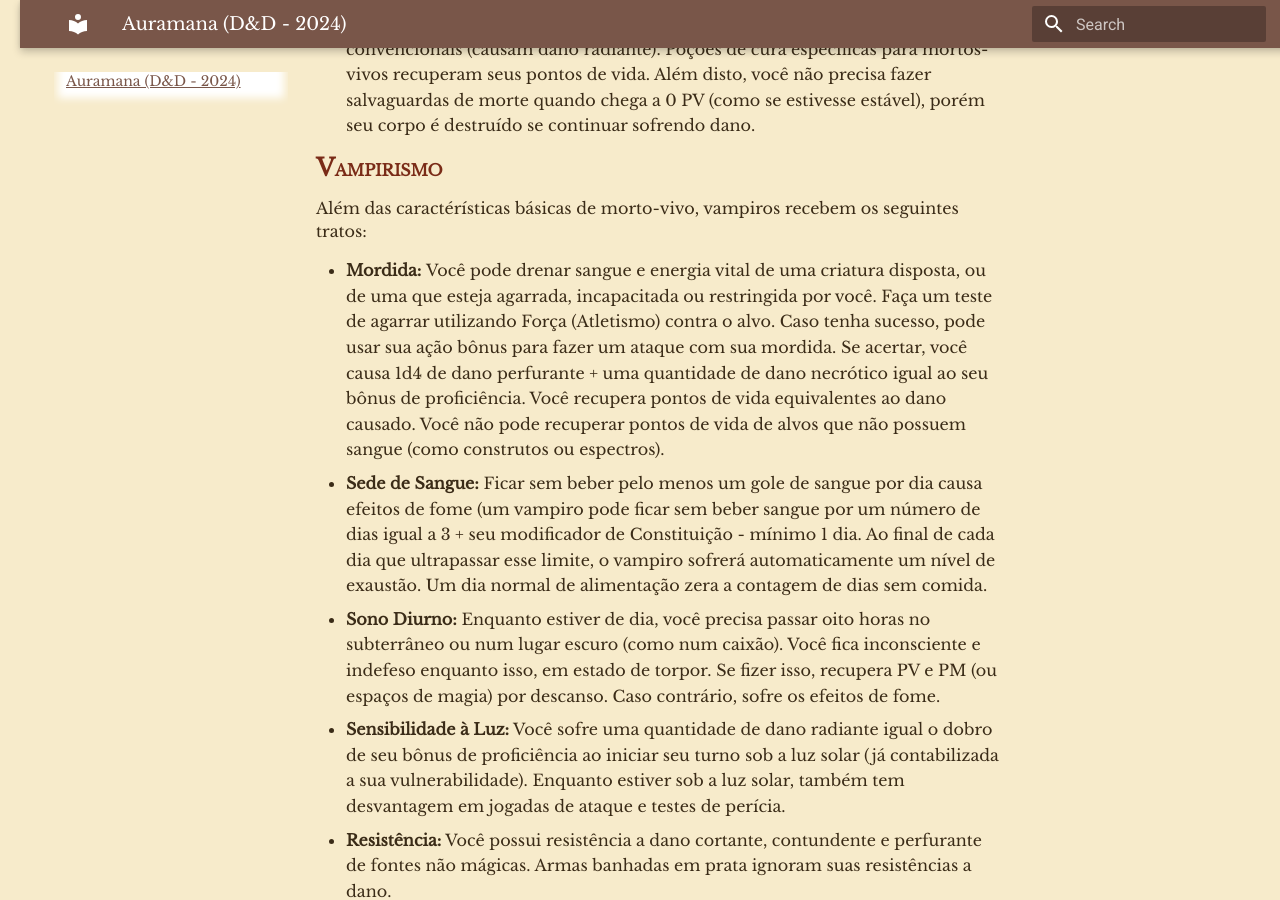
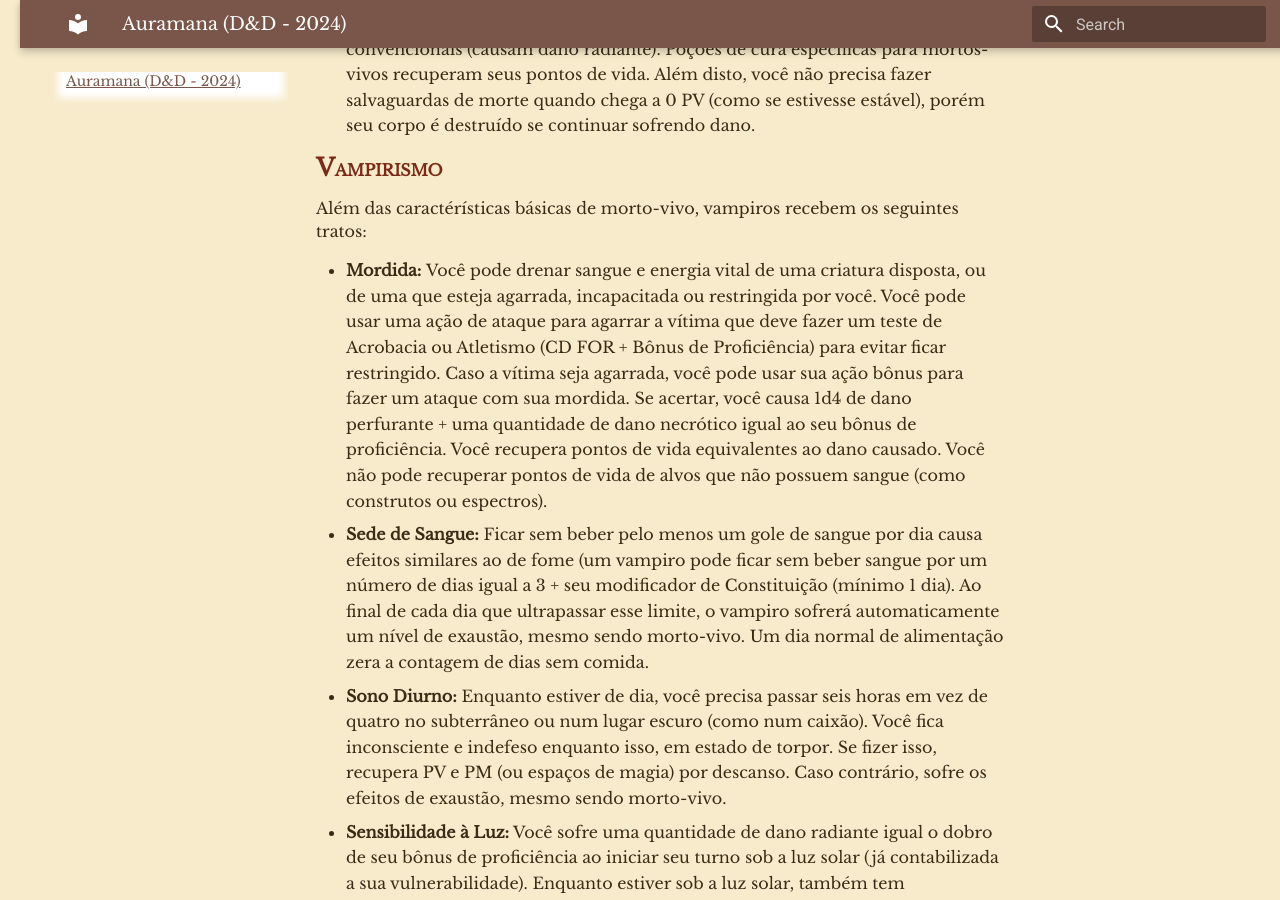
Before and after one commit to ozyssj/auramana-rpg, an MkDocs documentation site: the page built from docs/auramana-dnd.md, in a window 1280 px wide and 900 px high, scrolled down 12410 px. Built offline with MkDocs 1.6.1 and Material for MkDocs 9.7.7, drawn with Linux system fonts in a browser that asks for light colours.

Commit message:
fix vampiro

```diff
--- a/docs/auramana-dnd.md
+++ b/docs/auramana-dnd.md
@@ -450,9 +450,9 @@
       Além das caractérísticas básicas de morto-vivo, vampiros recebem os seguintes tratos:
     </p>
   <ul>
-    <li><strong>Mordida: </strong>Você pode drenar sangue e energia vital de uma criatura disposta, ou de uma que esteja agarrada, incapacitada ou restringida por você. Faça um teste de agarrar utilizando Força (Atletismo) contra o alvo. Caso tenha sucesso, pode usar sua ação bônus para fazer um ataque com sua mordida. Se acertar, você causa 1d4 de dano perfurante + uma quantidade de dano necrótico igual ao seu bônus de proficiência. Você recupera pontos de vida equivalentes ao dano causado. Você não pode recuperar pontos de vida de alvos que não possuem sangue (como construtos ou espectros).</li>
-    <li><strong>Sede de Sangue:</strong> Ficar sem beber pelo menos um gole de sangue por dia causa efeitos de fome (um vampiro pode ficar sem beber sangue por um número de dias igual a 3 + seu modificador de Constituição - mínimo 1 dia. Ao final de cada dia que ultrapassar esse limite, o vampiro sofrerá automaticamente um nível de exaustão. Um dia normal de alimentação zera a contagem de dias sem comida.</li>
-      <li><strong>Sono Diurno:</strong> Enquanto estiver de dia, você precisa passar oito horas no subterrâneo ou num lugar escuro (como num caixão). Você fica inconsciente e indefeso enquanto isso, em estado de torpor. Se fizer isso, recupera PV e PM (ou espaços de magia) por descanso. Caso contrário, sofre os efeitos de fome.</li>
+    <li><strong>Mordida: </strong>Você pode drenar sangue e energia vital de uma criatura disposta, ou de uma que esteja agarrada, incapacitada ou restringida por você. Você pode usar uma ação de ataque para agarrar a vítima que deve fazer um teste de Acrobacia ou Atletismo (CD FOR + Bônus de Proficiência) para evitar ficar restringido. Caso a vítima seja agarrada, você pode usar sua ação bônus para fazer um ataque com sua mordida. Se acertar, você causa 1d4 de dano perfurante + uma quantidade de dano necrótico igual ao seu bônus de proficiência. Você recupera pontos de vida equivalentes ao dano causado. Você não pode recuperar pontos de vida de alvos que não possuem sangue (como construtos ou espectros).</li>
+    <li><strong>Sede de Sangue:</strong> Ficar sem beber pelo menos um gole de sangue por dia causa efeitos similares ao de fome (um vampiro pode ficar sem beber sangue por um número de dias igual a 3 + seu modificador de Constituição (mínimo 1 dia). Ao final de cada dia que ultrapassar esse limite, o vampiro sofrerá automaticamente um nível de exaustão, mesmo sendo morto-vivo. Um dia normal de alimentação zera a contagem de dias sem comida.</li>
+    <li><strong>Sono Diurno:</strong> Enquanto estiver de dia, você precisa passar seis horas em vez de quatro no subterrâneo ou num lugar escuro (como num caixão). Você fica inconsciente e indefeso enquanto isso, em estado de torpor. Se fizer isso, recupera PV e PM (ou espaços de magia) por descanso. Caso contrário, sofre os efeitos de exaustão, mesmo sendo morto-vivo.</li>
     <li><strong>Sensibilidade à Luz:</strong> Você sofre uma quantidade de dano radiante igual o dobro de seu bônus de proficiência ao iniciar seu turno sob a luz solar (já contabilizada a sua vulnerabilidade). Enquanto estiver sob a luz solar, também tem desvantagem em jogadas de ataque e testes de perícia.</li>
     <li><strong>Resistência:</strong> Você possui resistência a dano cortante, contundente e perfurante de fontes não mágicas. Armas banhadas em prata ignoram suas resistências a dano.</li>
     <li><strong>Velocidade Vampírica:</strong> Sua velocidade básica de caminhada é de 9 metros, porém aumenta +1,5m sempre que seu bônus de proficiência aumenta. Sua velocidade de escalada é de 9 metros
```
